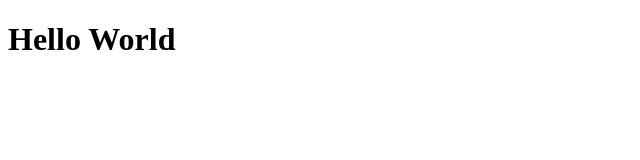
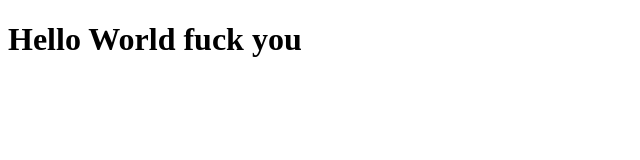
Before and after one commit to kokii90/Felder, a plain HTML site: page index.html in a window 1280 px wide. Shown: the whole page, without its empty margins (0-640 px from the left). Drawn offline with Linux system fonts and the light colour scheme.

Commit message:
small change

```diff
--- a/index.html
+++ b/index.html
@@ -4,6 +4,6 @@
     <title>Hello World</title>
 </head>
 <body>
-<h1>Hello World</h1>
+<h1>Hello World fuck you</h1>
 </body>
 </html>
```
